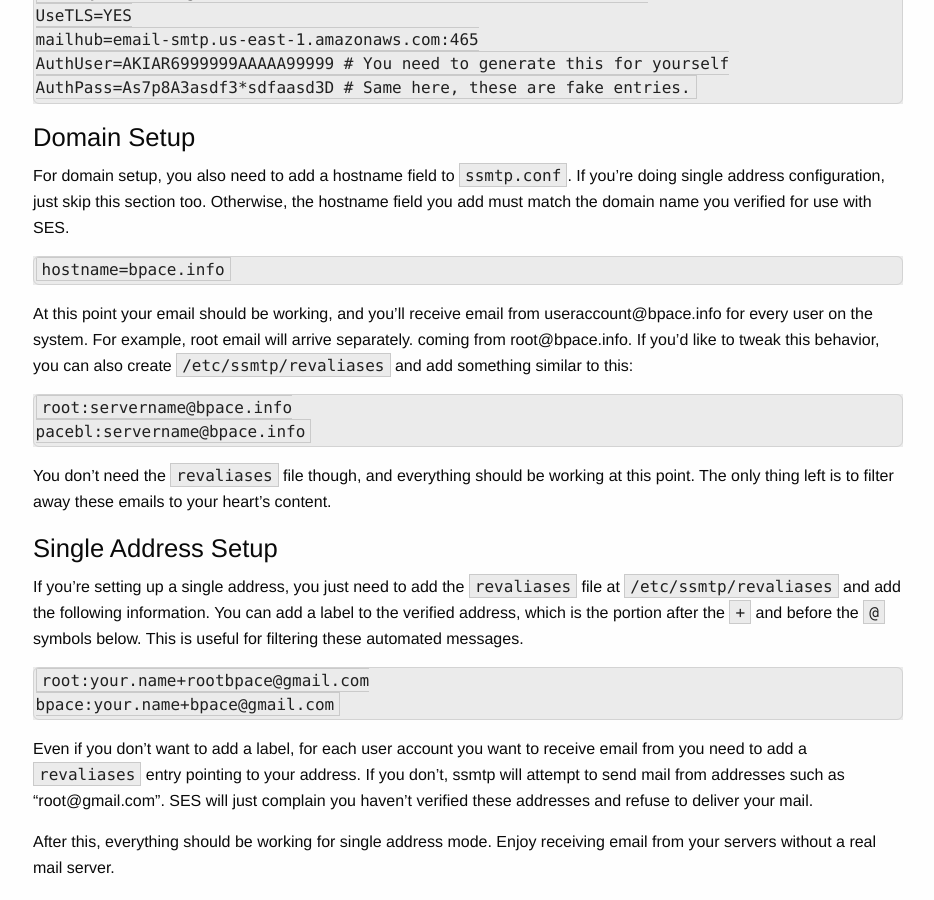
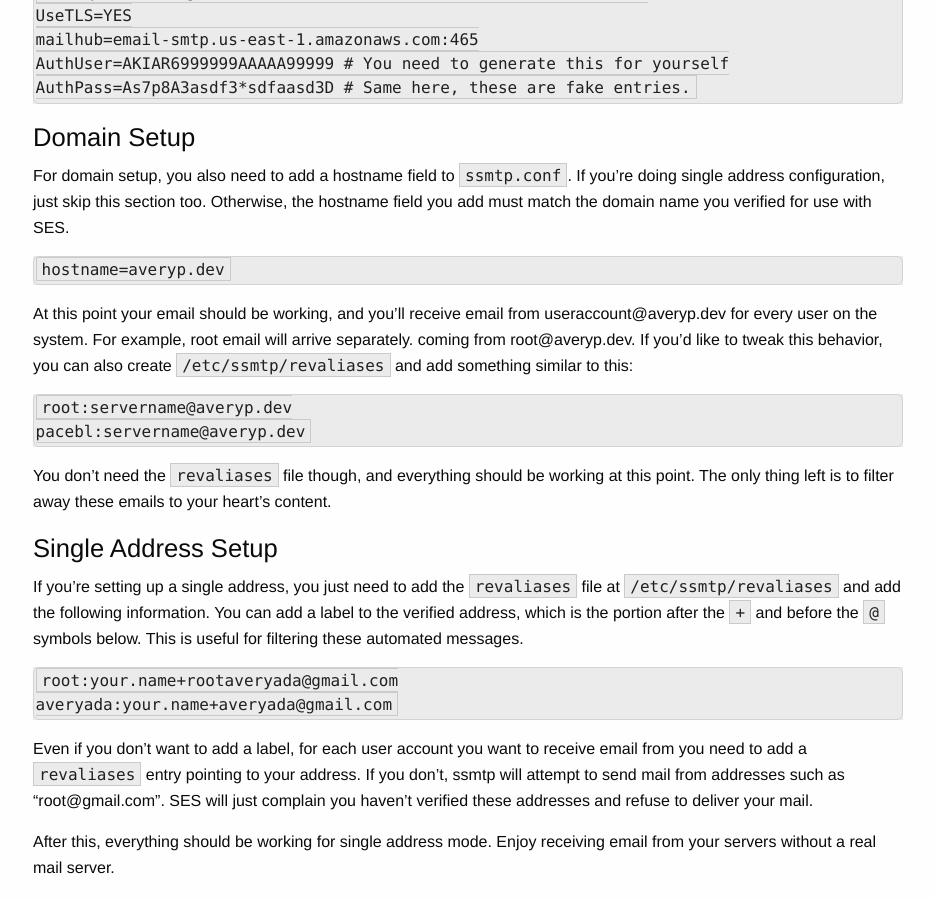
Before and after one commit to madelinecr/averyada.github.io, a Jekyll site: the page built from _posts/2014-07-29-easy-email-for-debian-sysadmins.md, in a window 1280 px wide and 900 px high, scrolled down 1806 px. Shown: the whole window, without its empty margins (172-1106 px from the left). Built offline with Jekyll 4.4.1, drawn with Linux system fonts in a browser that asks for light colours.

Commit message:
Sed find/replace bpace.info with averyp.dev

```diff
--- a/CNAME
+++ b/CNAME
@@ -1 +1 @@
-www.bpace.info
+www.averyp.dev
--- a/_config.yml
+++ b/_config.yml
@@ -1,5 +1,5 @@
 name: "stdout"
-url: "http://www.bpace.info"
+url: "http://www.averyp.dev"
 baseurl: ""
 description: "A blog about coding and technology"
 author: "Blaine Pace"
--- a/_posts/2010-09-17-geektool.markdown
+++ b/_posts/2010-09-17-geektool.markdown
@@ -12,7 +12,7 @@ Just a short post. I'm posting my GeekTools setup and a  screenshot. I'd make
 some note about my awk skills being hacky, but I  think anything ran through awk
 looks hacky.
 
-<!--[![My geek tool setup](http://bpace.info/wp-content/uploads/2011/05/geektool.jpg)](http://bpace.info/wp-content/uploads/2011/05/geektool.jpg)-->
+<!--[![My geek tool setup](http://averyp.dev/wp-content/uploads/2011/05/geektool.jpg)](http://averyp.dev/wp-content/uploads/2011/05/geektool.jpg)-->
 
     top -l1 | awk '
     BEGIN { ORS=" | " }
--- a/_posts/2010-10-11-boebot-compass-build.markdown
+++ b/_posts/2010-10-11-boebot-compass-build.markdown
@@ -11,4 +11,4 @@ tags:
 Just a quick snap my girlfriend took of my current boebot build with a  Hitachi
 HM55B compass module, LED and pushbutton. I might upload a  schematic sometime.
 
-<!--[![A Boebot with a Hitachi HM55B Compass Module](http://bpace.info/wp-content/uploads/2011/05/boebot_compass-300x225.jpg)](http://bpace.info/wp-content/uploads/2011/05/boebot_compass.jpg)-->
+<!--[![A Boebot with a Hitachi HM55B Compass Module](http://averyp.dev/wp-content/uploads/2011/05/boebot_compass-300x225.jpg)](http://averyp.dev/wp-content/uploads/2011/05/boebot_compass.jpg)-->
--- a/_posts/2011-06-21-the-beauty-of-rebasing.markdown
+++ b/_posts/2011-06-21-the-beauty-of-rebasing.markdown
@@ -10,20 +10,20 @@ git command which detaches your feature branch from the last common ancestor
 commit of another tree, and reapplies it at the head of the target tree. I'll
 demonstrate with some images for more clarity.
 
-<!--[![graph 1](http://bpace.info/wp-content/uploads/2011/06/1.png)](http://bpace.info/wp-content/uploads/2011/06/1.png)-->
+<!--[![graph 1](http://averyp.dev/wp-content/uploads/2011/06/1.png)](http://averyp.dev/wp-content/uploads/2011/06/1.png)-->
 
 I'm sure everybody has been in this situation, where a few commits have been
 made on a feature branch parallel to a few commits being introduced to its
 parent. This situation can be resolved by checking out master, and then merging
 our feature branch. It would result in a source tree which looks like this.
 
-<!--[![graph 2](http://bpace.info/wp-content/uploads/2011/06/2.png)](http://bpace.info/wp-content/uploads/2011/06/2.png)-->
+<!--[![graph 2](http://averyp.dev/wp-content/uploads/2011/06/2.png)](http://averyp.dev/wp-content/uploads/2011/06/2.png)-->
 
 However, if while on our feature branch we rebase master, it will detach our
 feature branch and then re-apply it to the head of the master branch, resulting
 in a tree that looks like this.
 
-<!--[![graph 3](http://bpace.info/wp-content/uploads/2011/06/3.png)](http://bpace.info/wp-content/uploads/2011/06/3.png)-->
+<!--[![graph 3](http://averyp.dev/wp-content/uploads/2011/06/3.png)](http://averyp.dev/wp-content/uploads/2011/06/3.png)-->
 
 Afterwards, all that's needed is to check out master, merge the feature branch
 into master (which results in a fast-forward instead of a full-on merge), and
--- a/_posts/2014-07-29-easy-email-for-debian-sysadmins.md
+++ b/_posts/2014-07-29-easy-email-for-debian-sysadmins.md
@@ -93,16 +93,16 @@ you're doing single address configuration, just skip this section too.
 Otherwise, the hostname field you add must match the domain name you verified
 for use with SES.
 
-    hostname=bpace.info
+    hostname=averyp.dev
 
 At this point your email should be working, and you'll receive email from
-useraccount@bpace.info for every user on the system. For example, root email
-will arrive separately. coming from root@bpace.info. If you'd like to tweak
+useraccount@averyp.dev for every user on the system. For example, root email
+will arrive separately. coming from root@averyp.dev. If you'd like to tweak
 this behavior, you can also create `/etc/ssmtp/revaliases` and add something
 similar to this:
 
-    root:servername@bpace.info
-    pacebl:servername@bpace.info
+    root:servername@averyp.dev
+    pacebl:servername@averyp.dev
 
 You don't need the `revaliases` file though, and everything should be working at
 this point. The only thing left is to filter away these emails to your heart's
@@ -116,8 +116,8 @@ You can add a label to the verified address, which is the portion after the `+`
 and before the `@` symbols below. This is useful for filtering these automated
 messages.
 
-    root:your.name+rootbpace@gmail.com
-    bpace:your.name+bpace@gmail.com
+    root:your.name+rootaveryada@gmail.com
+    averyada:your.name+averyada@gmail.com
 
 Even if you don't want to add a label, for each user account you want to receive
 email from you need to add a `revaliases` entry pointing to your address. If you
--- a/projects.html
+++ b/projects.html
@@ -11,7 +11,7 @@ layout: default
   </li>
   <li>
     <h3>
-      <a href="https://play.google.com/store/apps/details?id=info.bpace.munchlife">
+      <a href="https://play.google.com/store/apps/details?id=info.averyada.munchlife">
         MunchLife
       </a>
     </h3>
```
